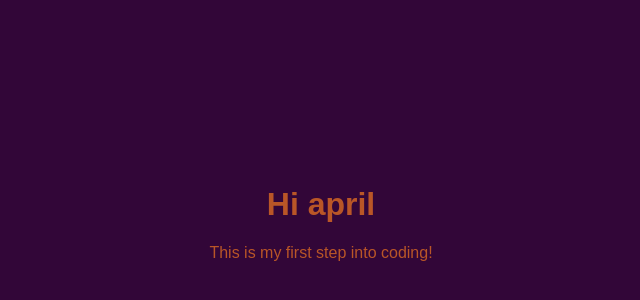
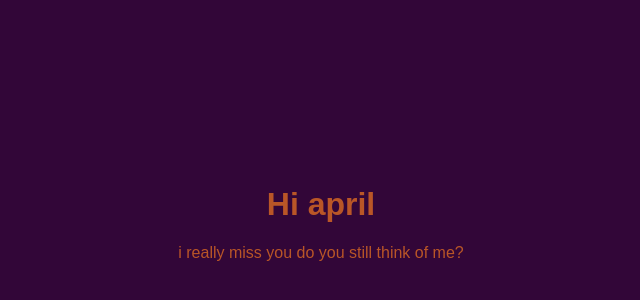
Before and after one commit to kensake/sakes-web-run, a plain HTML site: page index.html in a window 1280 px wide. Shown: the part 70-370 px from the top of the page, 319-959 px from the left. Drawn offline with Linux system fonts and the light colour scheme.

Commit message:
Update index.html

```diff
--- a/index.html
+++ b/index.html
@@ -7,6 +7,7 @@
 </head>
 <body>
   <h1>Hi april</h1>
-  <p>This is my first step into coding!</p>
+  <p>i really miss you do you still think of me?</p>
 </body>
+
 </html>
```
